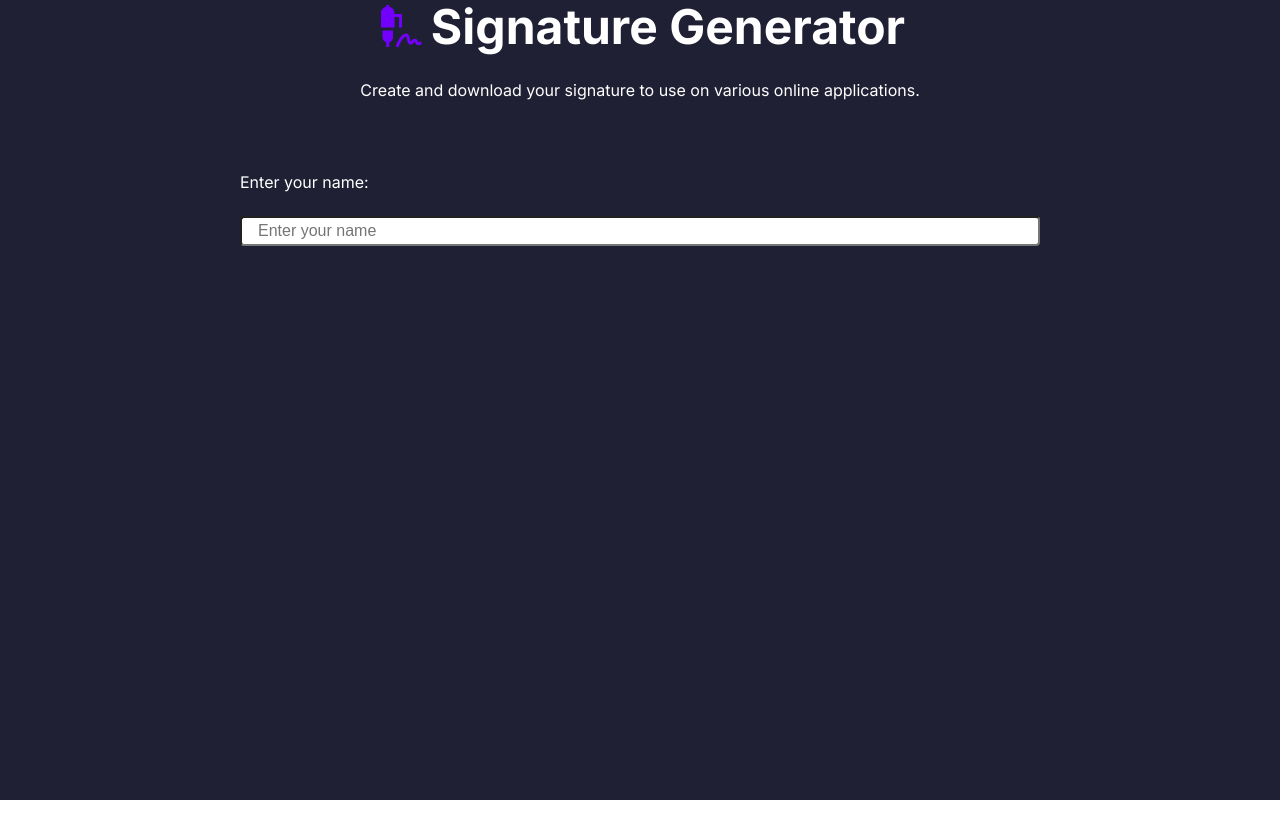
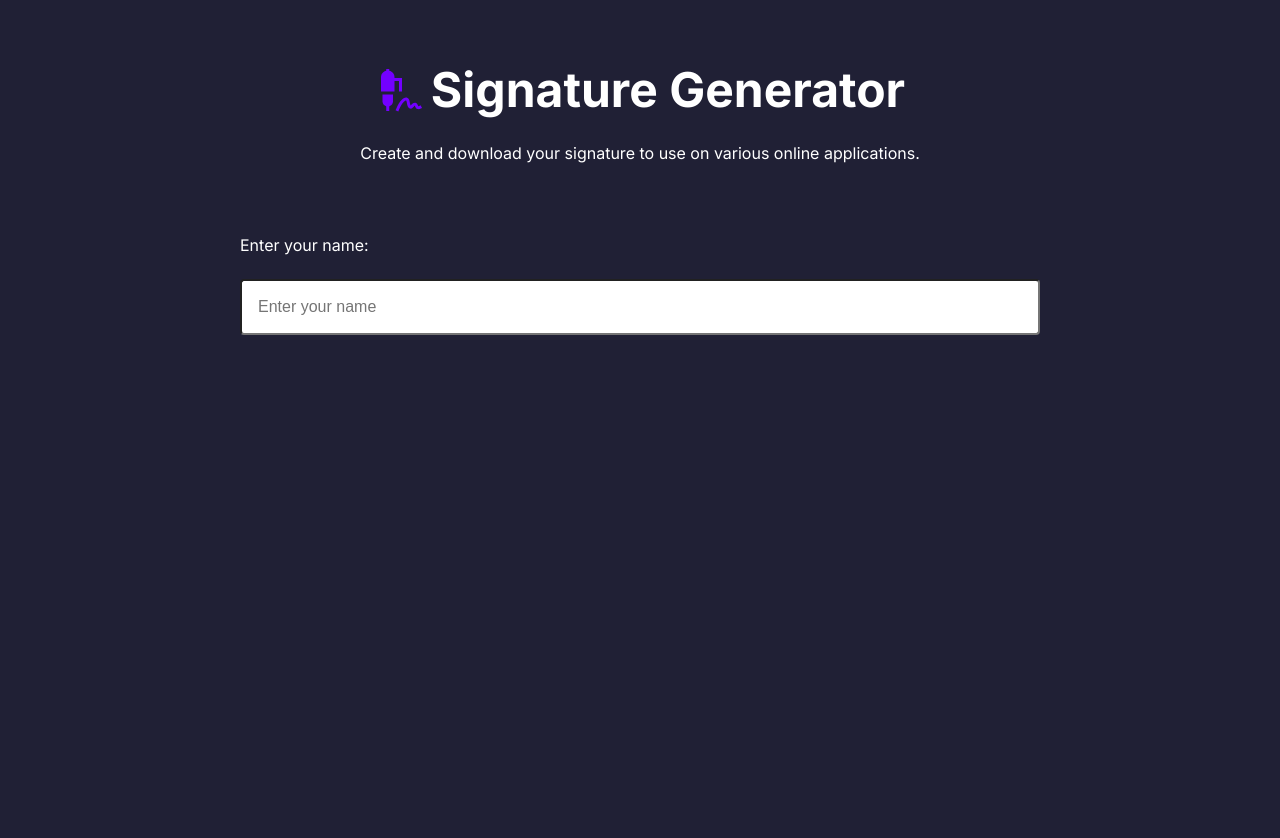
Before and after one commit to sparks1975/signature-maker, a React (Create React App) app: page / in a window 1280 px wide. Shown: the top 838 px of the page. Before the commit the page ends 804 px from the top, so only its background shows below. Built offline with nearby package versions, Linux system fonts and the light colour scheme; a web font is replaced by a local one.

Commit message:
style fixes

```diff
--- a/src/App.css
+++ b/src/App.css
@@ -4,9 +4,9 @@
 
 .App {
   text-align: center;
-  padding: 20px;
+  padding: 60px 20px;
   background: #202035;
-  height: 100vh;
+  min-height: 100vh;
   display: flex;
   flex-direction: column;
   align-items: center;
```
